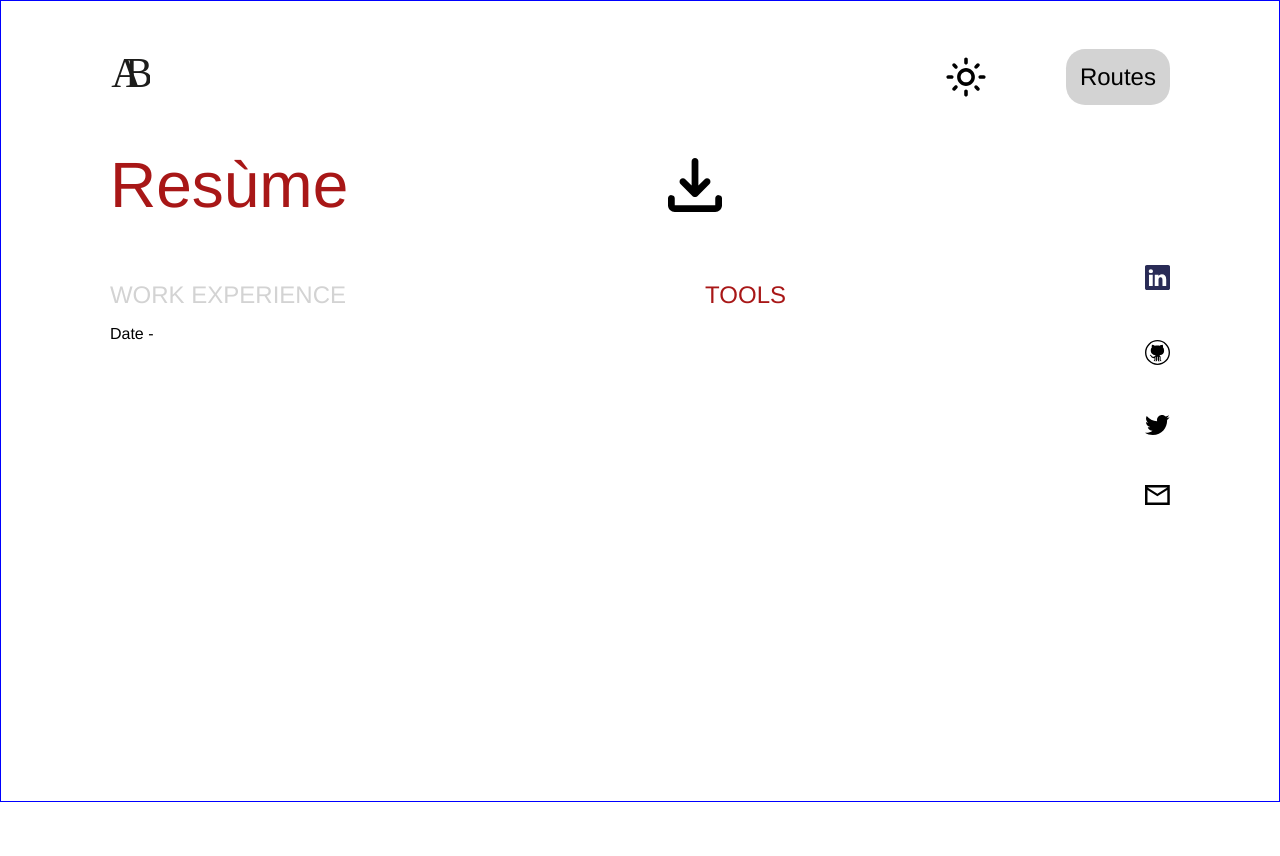
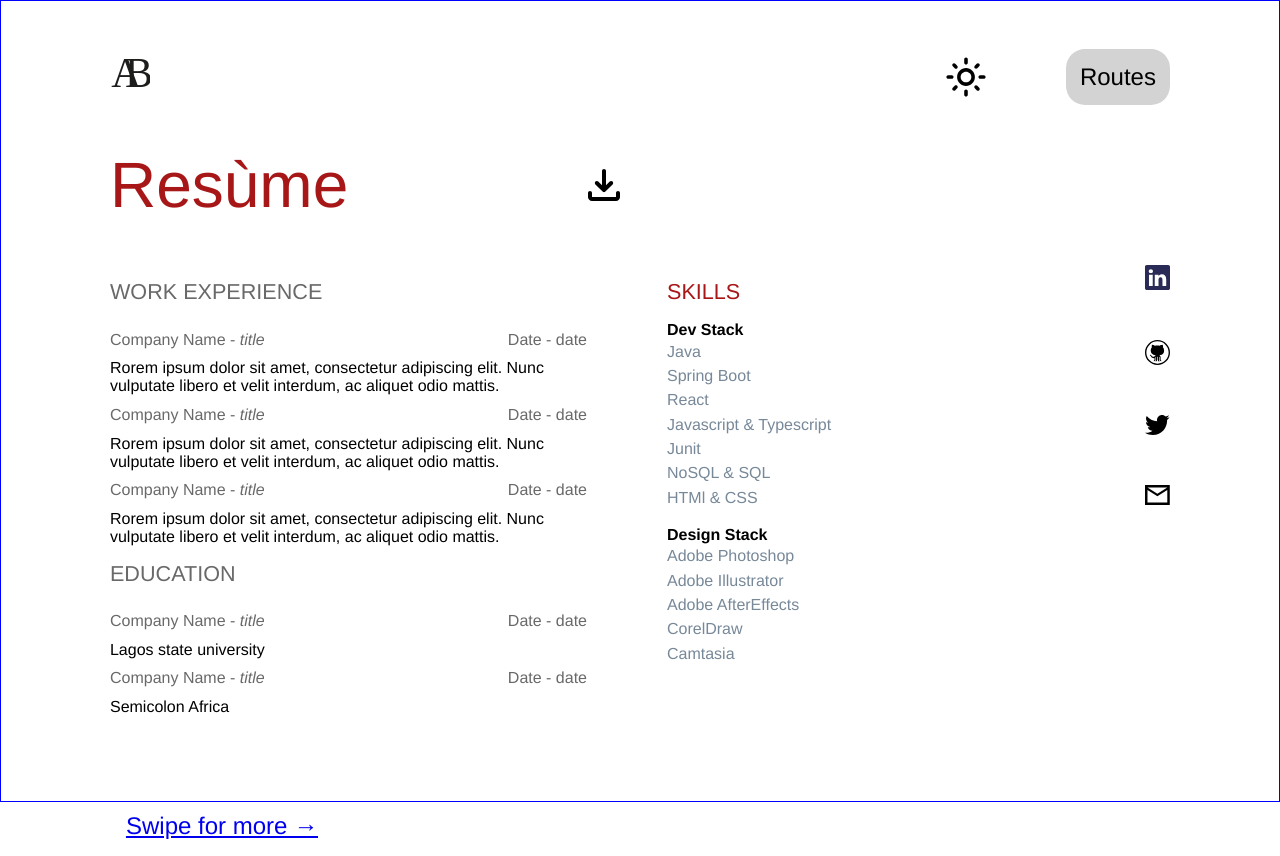
Before and after one commit to abolaji-disu/portfolioV1, a React (Create React App) app: page /resume in a window 1280 px wide. Built offline with nearby package versions, Linux system fonts and the light colour scheme; a web font is replaced by a local one.

Commit message:
completed resume page

```diff
--- a/src/components/scripts/experienceCard.js
+++ b/src/components/scripts/experienceCard.js
@@ -1,4 +1,4 @@
-
+import "../styles/experienceCard.scss";
 
 const ExperienceCard = ({companyName, title, date, workAchievemwnt}) => {
 
@@ -6,9 +6,8 @@ const ExperienceCard = ({companyName, title, date, workAchievemwnt}) => {
         <div>
         <div className="experience-container">
             <div className="experience-header">
-                <h1>{companyName}</h1>
-                <span>{title}</span>
-                Date - {date}
+                <h1>{companyName} - <em>{title}</em></h1>
+                <h1>Date - {date}</h1>
             </div>
 
             <div className="experience-body">
--- /dev/null
+++ b/src/components/styles/experienceCard.scss
@@ -0,0 +1,21 @@
+@import "../../color.scss";
+
+.experience-container{
+    h1 {
+        font-size: 1rem;
+        color: $Dim-Gray;
+
+    }
+}
+
+.experience-header{
+    display: flex;
+    justify-content: space-between;
+
+    // border: 1px solid red;
+
+    h1 {
+        // padding-right: 2.5rem;
+
+    }
+}
--- a/src/pages/resume.js
+++ b/src/pages/resume.js
@@ -4,8 +4,15 @@ import DownloadIcon from "../assets/SVGs/download button.svg";
 import "./resume.scss";
 import Footer from "../components/scripts/footer";
 import ExperienceCard from "../components/scripts/experienceCard";
+import BottomNav from "../components/scripts/pageNav";
 
 const Resume = () => {
+
+    const styles = {
+        marginTop: "5rem"
+    }
+
+
     return (
         <Container>
             <Header />
@@ -18,15 +25,78 @@ const Resume = () => {
 
                 <div className="experience-section">
                     <h1>WORK EXPERIENCE</h1>
-                    <ExperienceCard />
+                    <ExperienceCard
+                    companyName={"Company Name"}
+                    title={"title"}
+                    date={"date"}
+                    workAchievemwnt={"Rorem ipsum dolor sit amet,\
+                     consectetur adipiscing elit.\
+                     Nunc vulputate libero et velit interdum, \
+                     ac aliquet odio mattis."}
+                    />
+                      <ExperienceCard
+                    companyName={"Company Name"}
+                    title={"title"}
+                    date={"date"}
+                    workAchievemwnt={"Rorem ipsum dolor sit amet,\
+                     consectetur adipiscing elit.\
+                     Nunc vulputate libero et velit interdum, \
+                     ac aliquet odio mattis."}
+                    />
+                      <ExperienceCard
+                    companyName={"Company Name"}
+                    title={"title"}
+                    date={"date"}
+                    workAchievemwnt={"Rorem ipsum dolor sit amet,\
+                     consectetur adipiscing elit.\
+                     Nunc vulputate libero et velit interdum, \
+                     ac aliquet odio mattis."}
+                    />
+
+                    <h1>EDUCATION</h1>
+                      <ExperienceCard
+                    companyName={"Company Name"}
+                    title={"title"}
+                    date={"date"}
+                    workAchievemwnt={"Lagos state university"}
+                    />
+
+                      <ExperienceCard
+                    companyName={"Company Name"}
+                    title={"title"}
+                    date={"date"}
+                    workAchievemwnt={"Semicolon Africa"}
+                    />
                 </div>
 
                 <div className="tools-section">
-                      <h1>TOOLS</h1>
+                      <h1>SKILLS</h1>
+
+                      <ul>
+                        <b>Dev Stack</b>
+                        <li>Java</li>
+                        <li>Spring Boot</li>
+                        <li>React</li>
+                        <li>Javascript & Typescript</li>
+                        <li>Junit</li>
+                        <li>NoSQL & SQL</li>
+                        <li>HTMl & CSS</li>
+                      </ul>
+
+                      <ul>
+                        <b>Design Stack</b>
+                        <li>Adobe Photoshop</li>
+                        <li>Adobe Illustrator</li>
+                        <li>Adobe AfterEffects</li>
+                        <li>CorelDraw</li>
+                        <li>Camtasia</li>
+                      </ul>
                 </div>
 
                 <Footer />
             </div>
+
+            <BottomNav  styles={styles} link={"/contact"}/>
         </Container>
     )
 }
--- a/src/pages/resume.scss
+++ b/src/pages/resume.scss
@@ -6,28 +6,65 @@
     display: flex;
     align-items: center;
     justify-content: flex-start;
-    column-gap: 20rem;
+    column-gap: 15rem;
 
     h1 {
     @include header-style
+    }
 
+    img {
+        width: 2rem;
     }
 
 }
-
 .resume-container{
     display: flex;
     justify-content: space-between;
 
-    h1 {
-        color: $light-gray;
-        font-size: 1.5rem;
-    }
 
     .tools-section{
+        // width: 20rem;
+        // flex-grow: 50;
+        padding-left: 5rem;
+        flex: 1;
+        // border: 1px solid red;
         h1{
             color: $dark-red;
+            font-size: 1.35rem;
+
+        }
+
+        ul{
+            b {
+                margin-bottom: 2rem;
+            }
+            padding: 0;
+            list-style-type:none;
+            li{
+                // font-weight: 100;
+                color: $Light-Slate-Gray;
+                padding: 0.2rem 0 0.2rem 0;
+
+            }
         }
     }
+}
+
+
+.experience-section{
+    // border: 1px solid red;
+    // flex-grow: 1.32;
+    // border-right: 10px;
+    max-width: 45%;
+
+    h1 {
+        color: $Dim-Gray;
+        font-size: 1.35rem;
+        // border: 1px solid red;
+    }
+}
+
+.experience-body{
+    // width: 65%;
 
 }
```
